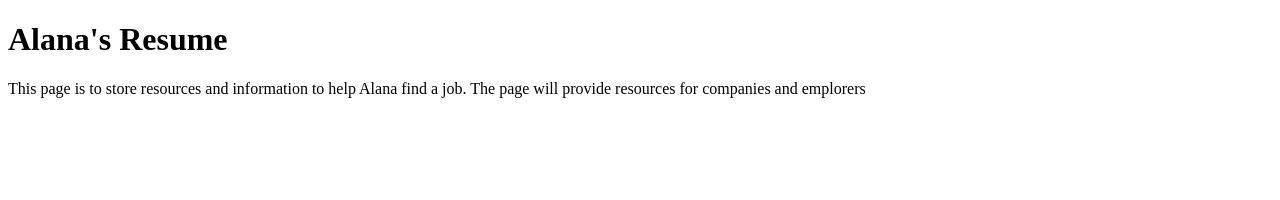
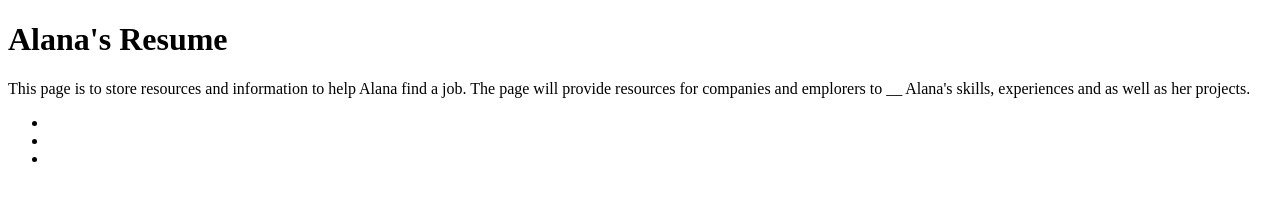
Before and after one commit to LidiaV2/Lidia.V2, a plain HTML site: page index.html in a window 1280 px wide. Drawn offline with Linux system fonts and the light colour scheme.

Commit message:
Added a list

```diff
--- a/index.html
+++ b/index.html
@@ -7,6 +7,11 @@
 </head>
 <body>
    <h1>Alana's Resume</h1>
-   <p>This page is to store resources and information to help Alana find a job. The page will provide resources for companies and emplorers</p>
+   <p>This page is to store resources and information to help Alana find a job. The page will provide resources for companies and emplorers to __ Alana's skills, experiences and as well as her projects.</p>
+   <ul>
+    <li></li>
+    <li></li>
+    <li></li>
+   </ul>
 </body>
 </html>
```
